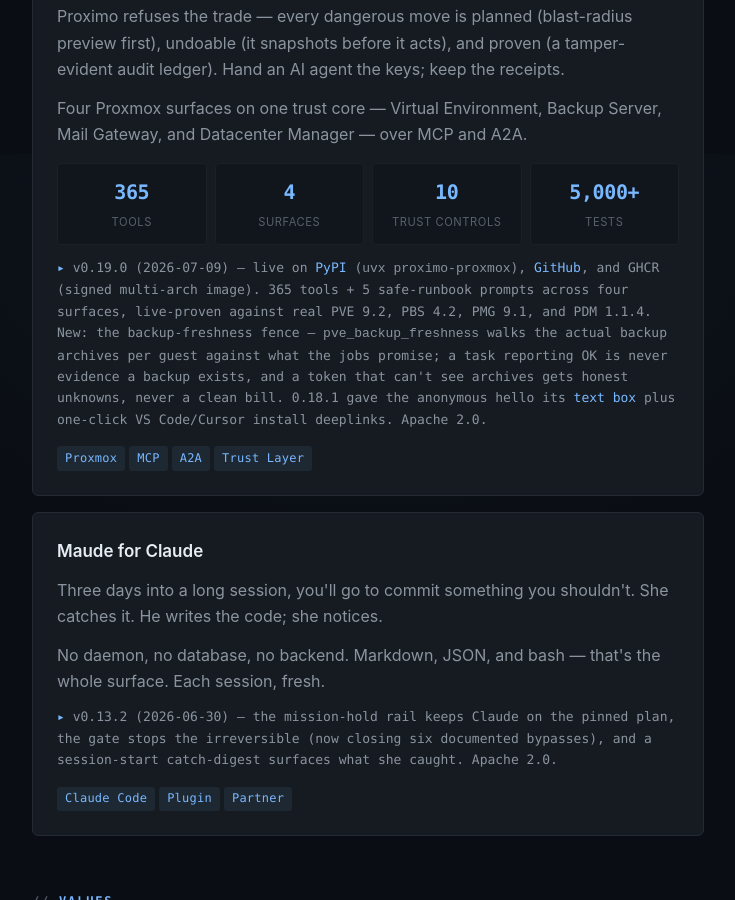
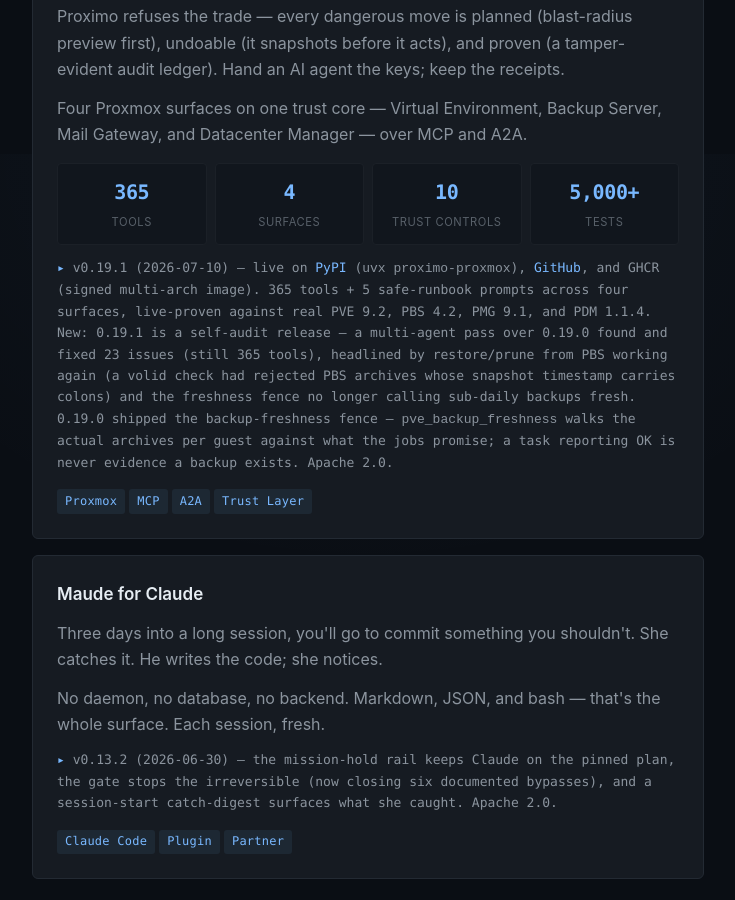
Before and after one commit to john-broadway/john-broadway.github.io, a Jekyll site: the page built from index.html, in a window 1280 px wide and 900 px high, scrolled down 1646 px. Shown: the whole window, without its empty margins (272-1007 px from the left). Built offline with Jekyll 4.4.1, drawn with Linux system fonts in a browser that asks for light colours.

Commit message:
proximo v0.19.1 — self-audit release

```diff
--- a/index.html
+++ b/index.html
@@ -51,7 +51,7 @@
       <div class="stat"><div class="num">10</div><div class="label">trust controls</div></div>
       <div class="stat"><div class="num">5,000+</div><div class="label">tests</div></div>
     </div>
-    <p class="status">v0.19.0 (2026-07-09) &mdash; live on <a href="https://pypi.org/project/proximo-proxmox/">PyPI</a> (<code>uvx proximo-proxmox</code>), <a href="https://github.com/john-broadway/proximo">GitHub</a>, and GHCR (signed multi-arch image). 365 tools + 5 safe-runbook prompts across four surfaces, live-proven against real PVE 9.2, PBS 4.2, PMG 9.1, and PDM 1.1.4. New: the backup-freshness fence &mdash; <code>pve_backup_freshness</code> walks the actual backup archives per guest against what the jobs promise; a task reporting OK is never evidence a backup exists, and a token that can't see archives gets honest unknowns, never a clean bill. 0.18.1 gave the anonymous hello its <a href="https://john-broadway.github.io/hello/">text box</a> plus one-click VS Code/Cursor install deeplinks. Apache 2.0.</p>
+    <p class="status">v0.19.1 (2026-07-10) &mdash; live on <a href="https://pypi.org/project/proximo-proxmox/">PyPI</a> (<code>uvx proximo-proxmox</code>), <a href="https://github.com/john-broadway/proximo">GitHub</a>, and GHCR (signed multi-arch image). 365 tools + 5 safe-runbook prompts across four surfaces, live-proven against real PVE 9.2, PBS 4.2, PMG 9.1, and PDM 1.1.4. New: 0.19.1 is a self-audit release &mdash; a multi-agent pass over 0.19.0 found and fixed 23 issues (still 365 tools), headlined by restore/prune from PBS working again (a volid check had rejected PBS archives whose snapshot timestamp carries colons) and the freshness fence no longer calling sub-daily backups fresh. 0.19.0 shipped the backup-freshness fence &mdash; <code>pve_backup_freshness</code> walks the actual archives per guest against what the jobs promise; a task reporting OK is never evidence a backup exists. Apache 2.0.</p>
     <div class="tags"><span>Proxmox</span><span>MCP</span><span>A2A</span><span>Trust Layer</span></div>
   </article>
 
```
